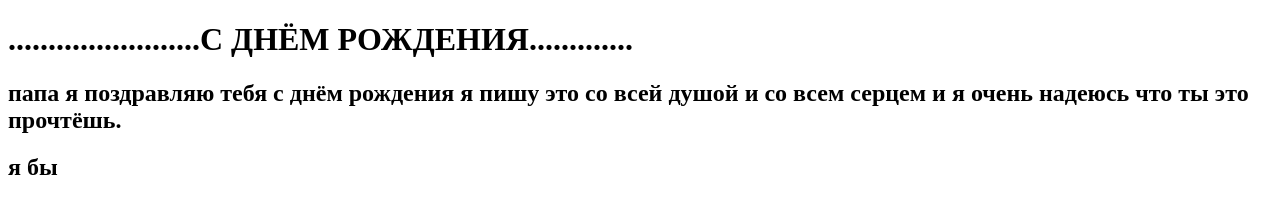
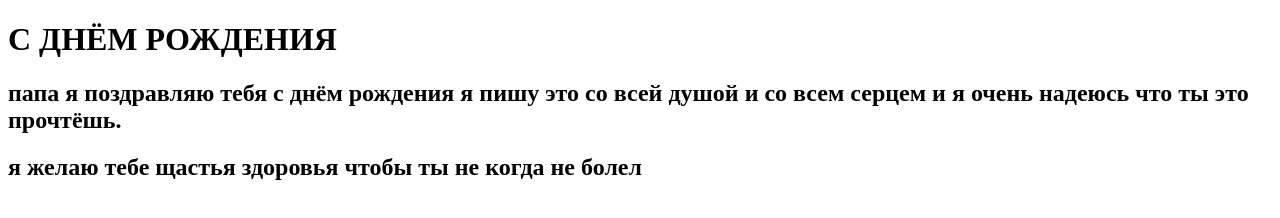
Before and after one commit to derel944/rrr, a plain HTML site: page index.html in a window 1280 px wide. Drawn offline with Linux system fonts and the light colour scheme.

Commit message:
Add files via upload

```diff
--- a/index.html
+++ b/index.html
@@ -8,8 +8,8 @@
 
   </head>
    <body>
-<h1>........................С ДНЁМ РОЖДЕНИЯ.............</h1>
+<h1>С ДНЁМ РОЖДЕНИЯ</h1>
 <h2>папа я поздравляю тебя с днём рождения я пишу это со всей душой и со всем серцем и я очень надеюсь что ты это прочтёшь.</h2>
-<h2>я бы </h2>
+<h2>я желаю тебе щастья здоровья чтобы ты не когда не болел</h2>
   </body>
 </html>
```
